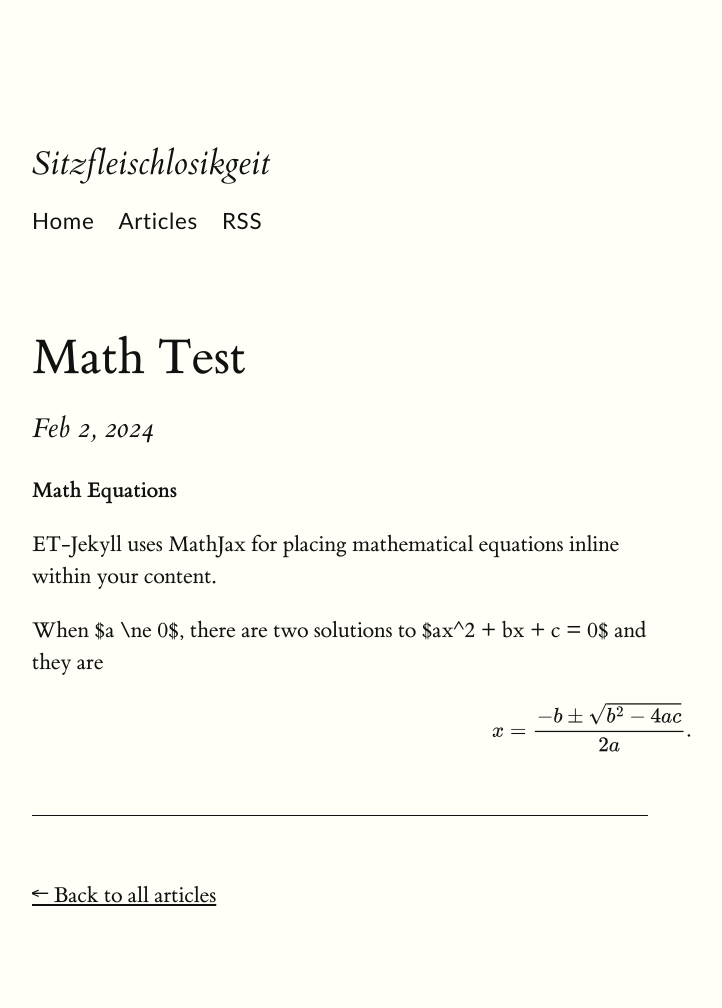
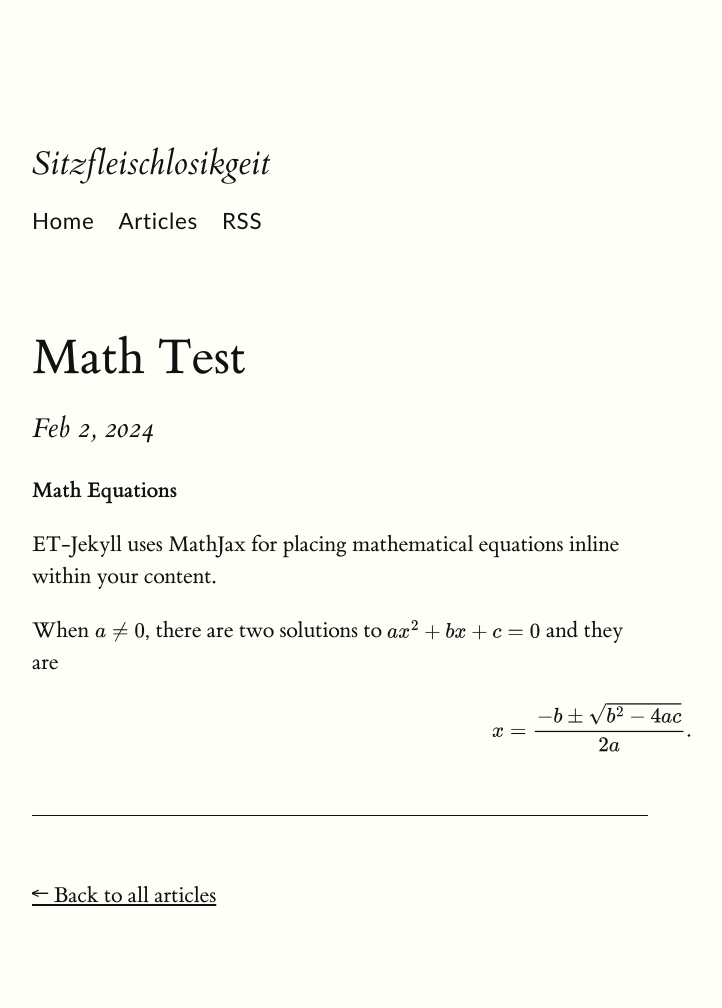
Before and after one commit to de-lachende-cavalier/de-lachende-cavalier.github.io, a Jekyll site: the page built from _posts/2024-02-02-math-test.md, in a window 1280 px wide. Shown: the whole page, without its empty margins (128-850 px from the left). Built offline with Jekyll 4.4.1, drawn with Linux system fonts in a browser that asks for light colours; part of the change alters nothing that is shown.

```diff
--- a/_includes/footer-post.html
+++ b/_includes/footer-post.html
@@ -1,14 +1,15 @@
 {% include footer.html %}
 
 <script>
-  window.MathJax = {
-    options: {
-      ignoreHtmlClass: 'tex2jax_ignore',
-      processHtmlClass: 'tex2jax_process'
+  MathJax = {
+    tex: {
+      packages: ['base', 'ams', 'physics'],
+      inlineMath: [['$', '$'], ['\\(', '\\)']]
     },
-    tex: {
-      packages: ['base', 'ams']
+    svg: {
+      fontCache: 'global'
     }
   };
 </script>
-<script src="https://cdn.jsdelivr.net/npm/mathjax@3/es5/tex-svg.js" id="MathJax-script"></script>
+
+<script id="MathJax-script" async src="https://cdn.jsdelivr.net/npm/mathjax@3/es5/tex-svg.js"></script>
```
